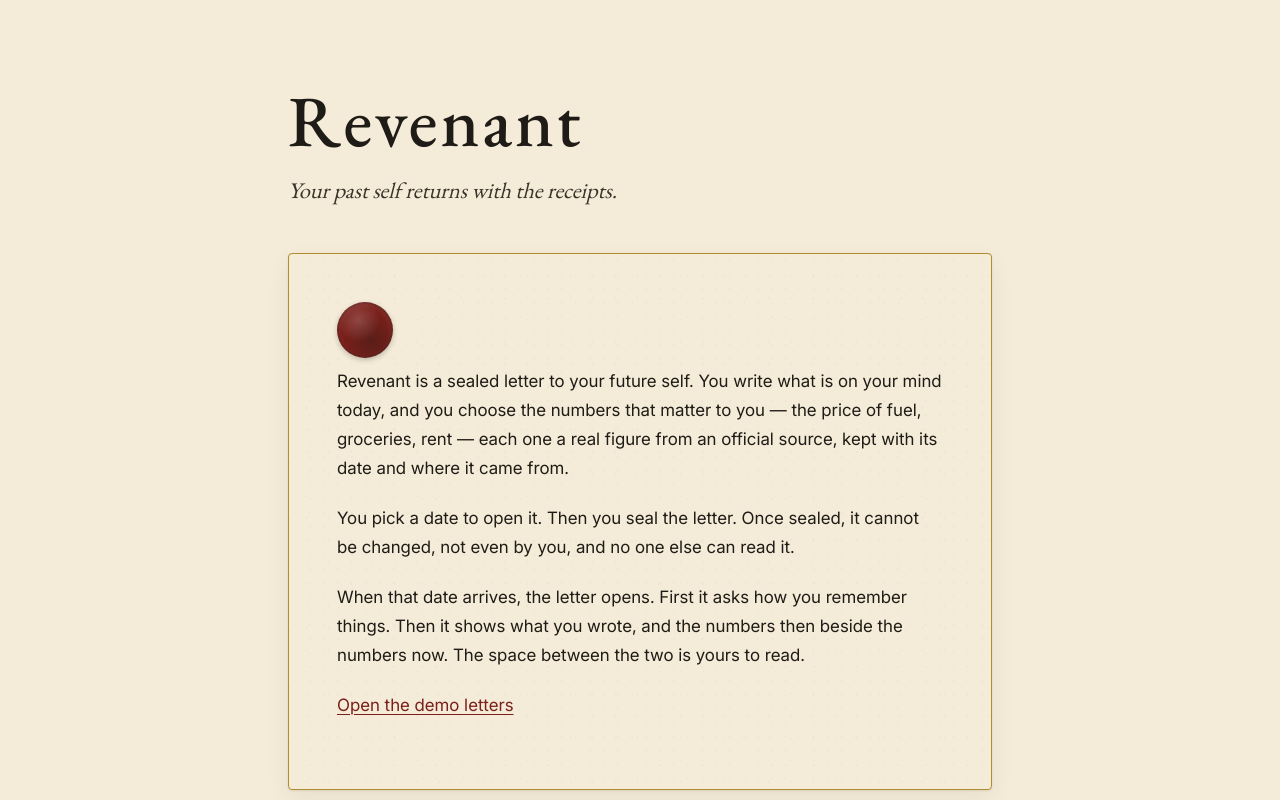
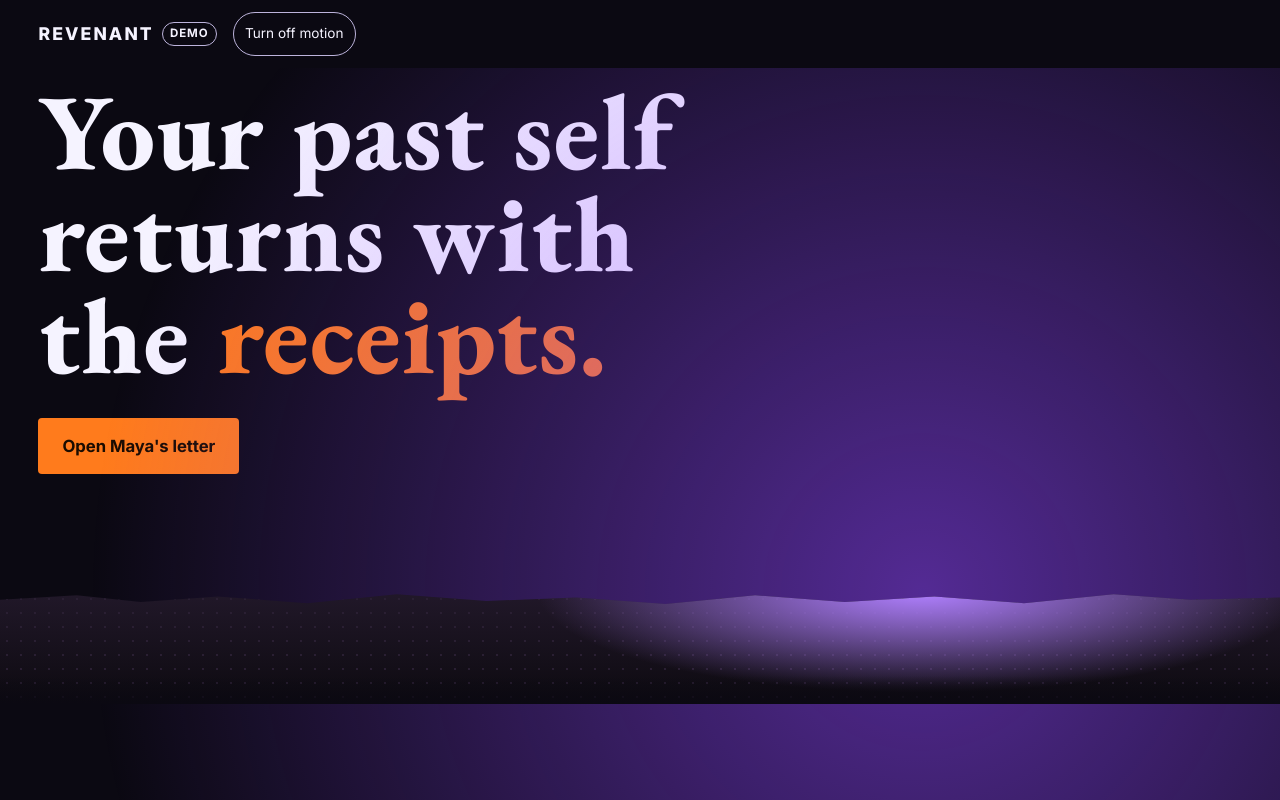
Before and after one commit to devclef/Revenant, a Next.js app: page / in a window 1280 px wide. Shown: the top 800 px of the page. Built offline with nearby package versions, Linux system fonts and the light colour scheme.

Commit message:
Landing page on the Scene; mark SceneBackdrop as a client component (#169)
SceneBackdrop uses useEffect and useStage but had no use-client directive,
so the #169 server landing page that renders it failed next build.
platform-dev cannot edit src/components/, so both dev runs looped and failed.

```diff
--- a/src/app/page.tsx
+++ b/src/app/page.tsx
@@ -1,46 +1,84 @@
+import type { CSSProperties } from "react";
 import Link from "next/link";
 
-import { PageShell, ParchmentSurface, WaxSeal, Wordmark } from "@/components/ui";
+import { SceneBackdrop } from "@/components/ceremony/scene/SceneBackdrop";
+import { SceneHeadline } from "@/components/ceremony/scene/SceneHeadline";
+import { SceneShell } from "@/components/ceremony/scene/SceneShell";
+import { SCENE_COPY } from "@/components/ceremony/scene/copy";
+import { PERSONAS } from "@/lib/personas";
 
 /**
- * Landing page. A static server component (no client JS, no inline handlers),
- * built from the shared UI primitives and the globals.css theme tokens.
+ * Landing page `/` (design.md "SceneShell, TopBar and the landing page",
+ * "No JavaScript on `/`", spec 07 task 7). A server component: no "use client",
+ * no Ghost, no crypto, no API or database import. It is the only route that
+ * renders the Scene with `variant="landing"`.
  *
- * Copy follows tone.md: calm, second person, short sentences, the product
- * vocabulary of seal / letter / open / then / now. It follows neutrality.md:
- * it describes what Revenant does and names no party, policy or judgement, and
- * reads the same to any reader.
- *
- * The only call-to-action link points to the finished demo index at /demo, and
- * nowhere else. The seal and open flows are not finished, so nothing here links
- * to them.
+ * The hero (the one h1 and the Accent button) sits in the Scene. The
+ * explanation and the `/demo` link come after the Scene, on the plain
+ * background below the Soil strip. Every word comes from SCENE_COPY.
  */
+
+/** Light already up, with scripts disabled (R7.1). Constant; no user data. */
+const LANDING_NOSCRIPT_STYLE = "[data-scene-light]{animation:none}";
+
+/** The Accent button: orange means "you" (tone.md). Text is --on-accent. */
+const CTA_STYLE: CSSProperties = {
+  display: "inline-flex",
+  alignItems: "center",
+  minHeight: "56px",
+  marginTop: "2rem",
+  padding: "0 1.5rem",
+  borderRadius: "4px",
+  background: "var(--accent)",
+  color: "var(--on-accent)",
+  fontSize: "1.05rem",
+  fontWeight: 700,
+  textDecoration: "none",
+};
+
+/** Explanation paragraphs and the demo link, on the plain background. */
+const EXPLAIN_STYLE: CSSProperties = {
+  maxWidth: "40rem",
+  margin: "0 auto",
+  padding: "3rem 1.25rem 4rem",
+  color: "var(--text)",
+  fontSize: "1.05rem",
+  lineHeight: 1.6,
+};
+
 export default function Home() {
+  const first = PERSONAS[0];
+  const openLabel =
+    first === undefined
+      ? null
+      : SCENE_COPY.openLetter.replace("{name}", first.display_name);
+
   return (
-    <PageShell>
-      <Wordmark tagline="Your past self returns with the receipts." />
+    <>
+      <noscript>
+        <style>{LANDING_NOSCRIPT_STYLE}</style>
+      </noscript>
 
-      <ParchmentSurface as="section">
-        <WaxSeal />
+      <SceneShell variant="landing">
+        <SceneBackdrop />
+        <section>
+          <SceneHeadline />
+          {first !== undefined && openLabel !== null ? (
+            <Link href={`/demo/personas/${first.key}`} style={CTA_STYLE}>
+              {openLabel}
+            </Link>
+          ) : null}
+        </section>
+      </SceneShell>
+
+      <section style={EXPLAIN_STYLE}>
+        {SCENE_COPY.landing.paragraphs.map((paragraph) => (
+          <p key={paragraph}>{paragraph}</p>
+        ))}
         <p>
-          Revenant is a sealed letter to your future self. You write what is on
-          your mind today, and you choose the numbers that matter to you — the
-          price of fuel, groceries, rent — each one a real figure from an
-          official source, kept with its date and where it came from.
+          <Link href="/demo">{SCENE_COPY.landing.demoLink}</Link>
         </p>
-        <p>
-          You pick a date to open it. Then you seal the letter. Once sealed, it
-          cannot be changed, not even by you, and no one else can read it.
-        </p>
-        <p>
-          When that date arrives, the letter opens. First it asks how you
-          remember things. Then it shows what you wrote, and the numbers then
-          beside the numbers now. The space between the two is yours to read.
-        </p>
-        <p>
-          <Link href="/demo">Open the demo letters</Link>
-        </p>
-      </ParchmentSurface>
-    </PageShell>
+      </section>
+    </>
   );
 }
--- a/src/components/ceremony/scene/SceneBackdrop.tsx
+++ b/src/components/ceremony/scene/SceneBackdrop.tsx
@@ -1,3 +1,5 @@
+"use client";
+
 // Feature: 07-judge-journey
 //
 // The backdrop (design.md "SceneBackdrop and the Soil", R6.9, R19.5). One
```
Also changed, not shown: 1 other file (tests, documents, lock files or other folders).
